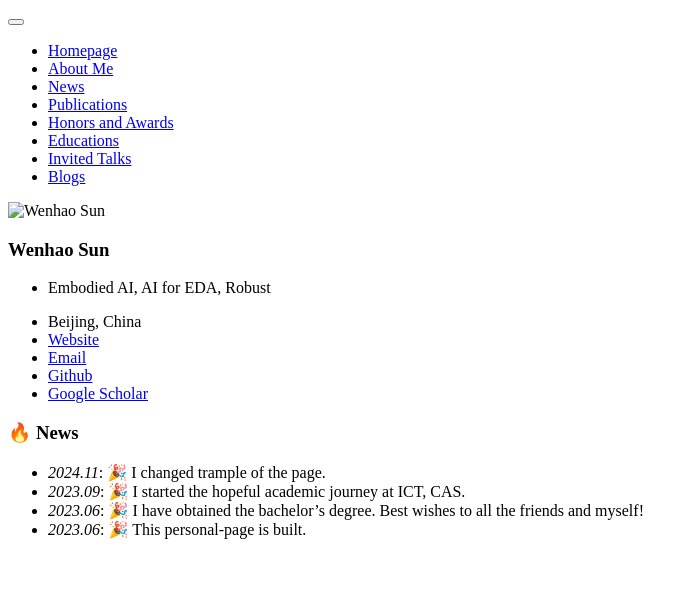
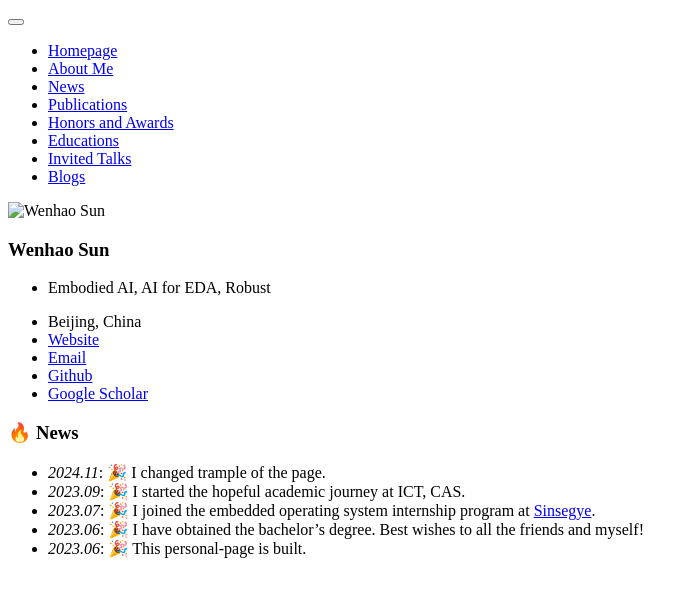
Before and after one commit to sun123-cmd/sun123-cmd.github.io, a Jekyll site: the page built from _pages/includes/news.md, in a window 1280 px wide. Shown: the top 597 px of the page, without its empty margins (0-698 px from the left). Built offline with Jekyll 4.4.1, drawn with Linux system fonts in a browser that asks for light colours; our own code applies the rules of GitHub Pages for plain Markdown files.

Commit message:
change contents

```diff
--- a/_pages/includes/news.md
+++ b/_pages/includes/news.md
@@ -1,5 +1,6 @@
 # 🔥 News
 - *2024.11*: 🎉 I changed trample of the page.
 - *2023.09*: 🎉 I started the hopeful academic journey at ICT, CAS.
+- *2023.07*: 🎉 I joined the embedded operating system internship program at [Sinsegye](https://www.sinsegye.com.cn/).
 - *2023.06*: 🎉 I have obtained the bachelor's degree. Best wishes to all the friends and myself!
 - *2023.06*: 🎉 This personal-page is built.
```
